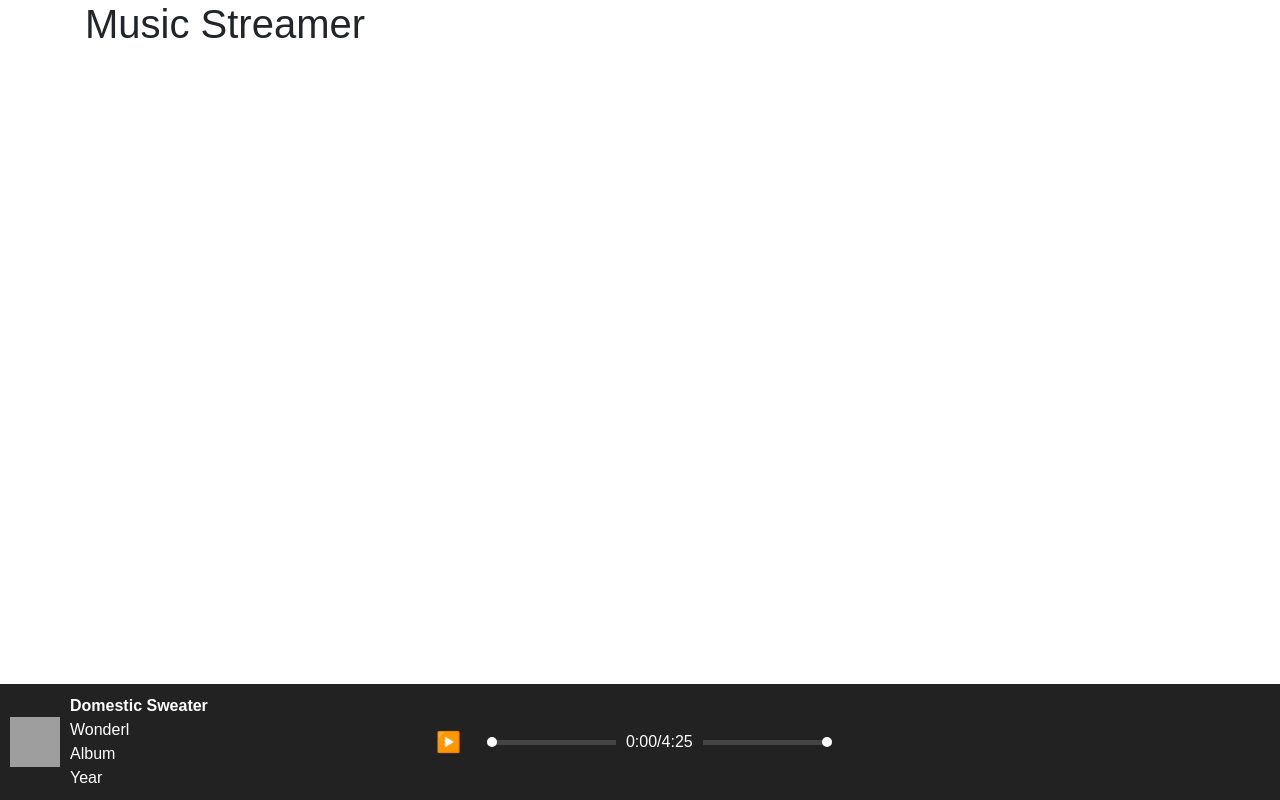
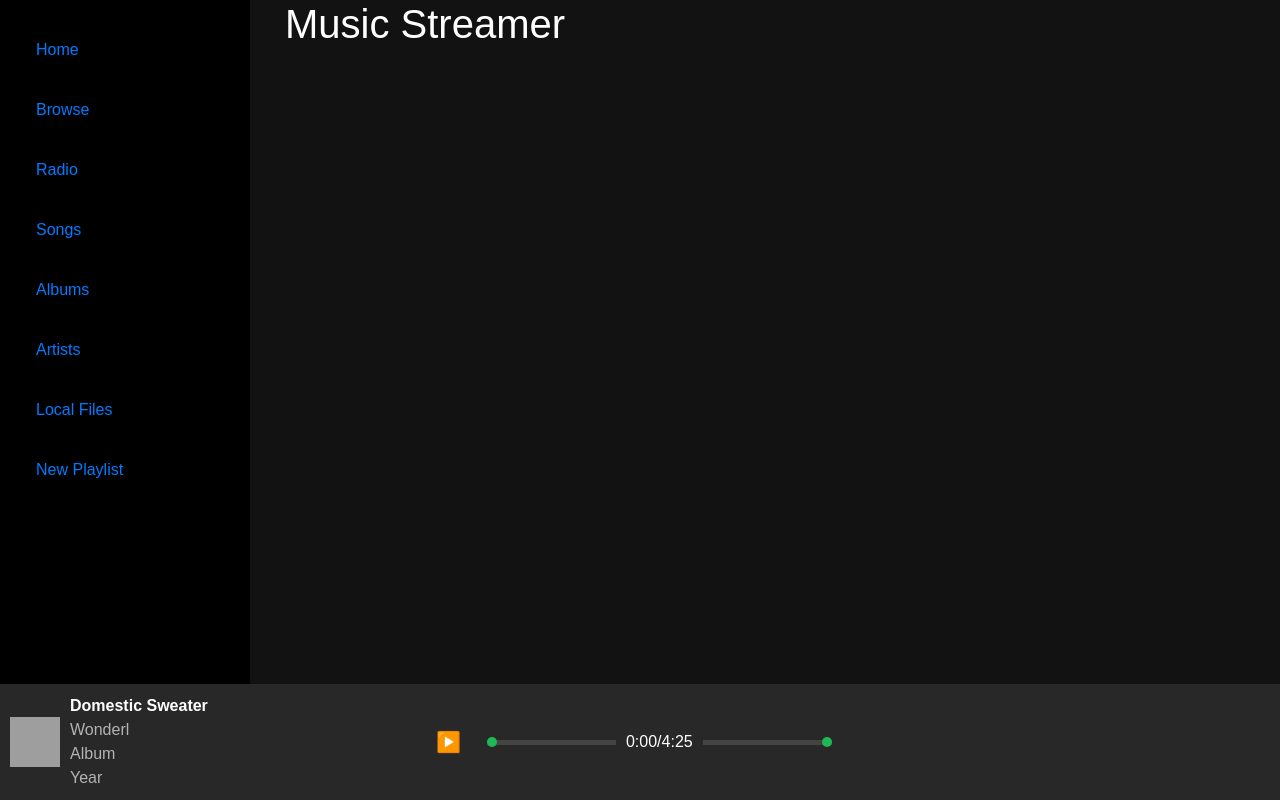
Before and after one commit to downthecrop/SyncMusic, a Python web app: template templates/index.html in a window 1280 px wide. Run offline with Jinja, Linux system fonts and the light colour scheme; the template is opened without the code that fills it, so the values that code supplies are empty; some libraries are stand-ins or nearby versions; grey boxes are pictures that could not be loaded.

Commit message:
UI changes

```diff
--- a/templates/index.html
+++ b/templates/index.html
@@ -5,25 +5,82 @@
     <title>Music Streamer</title>
     <link rel="stylesheet" href="https://stackpath.bootstrapcdn.com/bootstrap/4.3.1/css/bootstrap.min.css">
     <script src="https://code.jquery.com/jquery-3.3.1.min.js"></script>
-    <script src="https://cdn.socket.io/4.7.5/socket.io.min.js" integrity="sha384-2huaZvOR9iDzHqslqwpR87isEmrfxqyWOF7hr7BY6KG0+hVKLoEXMPUJw3ynWuhO" crossorigin="anonymous"></script>
+    <script src="https://cdn.socket.io/4.7.5/socket.io.min.js"
+        integrity="sha384-2huaZvOR9iDzHqslqwpR87isEmrfxqyWOF7hr7BY6KG0+hVKLoEXMPUJw3ynWuhO"
+        crossorigin="anonymous"></script>
     <style>
-        #songs-list {
-            max-height: 400px;
-            overflow-y: auto;
-            margin-bottom: 20px;
-        }
-
         body {
             margin: 0;
             padding: 0;
             font-family: Arial, sans-serif;
+            background-color: #121212;
+            color: #B3B3B3;
+        }
+
+        .container {
+            margin: initial;
+            width: initial;
+            max-width: initial;
+        }
+
+        @media (min-width: 1200px) {
+            .container {
+                margin: initial;
+                width: initial;
+                max-width: initial;
+            }
+        }
+
+        @media (min-width: 992px) {
+            .container {
+                margin: initial;
+                width: initial;
+                max-width: initial;
+            }
+        }
+
+        @media (min-width: 768px) {
+            .container {
+                margin: initial;
+                width: initial;
+                max-width: initial;
+            }
+        }
+
+        @media (min-width: 576px) {
+            .container {
+                margin: initial;
+                width: initial;
+                max-width: initial;
+            }
+        }
+
+
+        h1 {
+            color: #fff;
+        }
+
+        #songs-list {
+            overflow-y: auto;
+            margin-bottom: 150px;
+        }
+
+        .list-group-item {
+            background-color: #282828;
+            color: #B3B3B3;
+            border: none;
+        }
+
+        .list-group-item:hover {
+            background-color: #1DB954;
+            color: #fff;
         }
 
         .audio-player-container {
             position: fixed;
             bottom: 0;
             width: 100%;
-            background-color: #222;
+            background-color: #282828;
             color: #fff;
         }
 
@@ -52,6 +109,13 @@
 
         .track-title {
             font-weight: bold;
+            color: #fff;
+        }
+
+        .track-artist,
+        .track-album,
+        .track-year {
+            color: #B3B3B3;
         }
 
         .audio-controls {
@@ -85,18 +149,66 @@
             appearance: none;
             width: 10px;
             height: 10px;
-            background: #fff;
+            background: #1DB954;
             border-radius: 50%;
         }
 
         #audio-player {
             display: none;
         }
+
+        .nav-sidebar {
+            position: fixed;
+            top: 0;
+            left: 0;
+            width: 250px;
+            height: 100%;
+            background-color: #000;
+            padding-top: 20px;
+            color: #B3B3B3;
+        }
+
+        .nav-sidebar .nav-item {
+            padding: 10px 20px;
+        }
+
+        .nav-sidebar .nav-item:hover {
+            background-color: #1DB954;
+            color: #fff;
+        }
     </style>
 </head>
 
 <body>
-    <div class="container">
+    <div class="nav-sidebar">
+        <ul class="nav flex-column">
+            <li class="nav-item">
+                <a class="nav-link active" href="#">Home</a>
+            </li>
+            <li class="nav-item">
+                <a class="nav-link" href="#">Browse</a>
+            </li>
+            <li class="nav-item">
+                <a class="nav-link" href="#">Radio</a>
+            </li>
+            <li class="nav-item">
+                <a class="nav-link" href="#">Songs</a>
+            </li>
+            <li class="nav-item">
+                <a class="nav-link" href="#">Albums</a>
+            </li>
+            <li class="nav-item">
+                <a class="nav-link" href="#">Artists</a>
+            </li>
+            <li class="nav-item">
+                <a class="nav-link" href="#">Local Files</a>
+            </li>
+            <li class="nav-item">
+                <a class="nav-link" href="#">New Playlist</a>
+            </li>
+        </ul>
+    </div>
+    <div class="container" style="margin-left: 270px;">
         <h1>Music Streamer</h1>
         <ul id="songs-list" class="list-group">
         </ul>
@@ -108,7 +220,8 @@
     <div class="audio-player-container">
         <div class="audio-player">
             <div class="audio-info">
-                <img id="album-cover" src="https://pbs.twimg.com/media/FPx0VtLX0AcOSK3.jpg:large" alt="Album Cover" class="cover">
+                <img id="album-cover" src="https://pbs.twimg.com/media/FPx0VtLX0AcOSK3.jpg:large" alt="Album Cover"
+                    class="cover">
                 <div class="track-info">
                     <span id="track-title" class="track-title">Domestic Sweater</span>
                     <span id="track-artist" class="track-artist">Wonderl</span>
```
